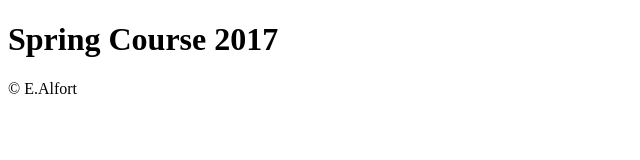
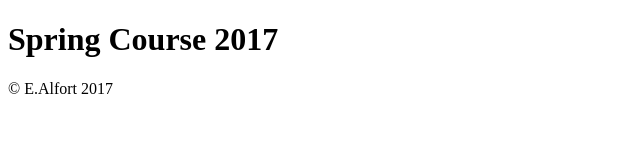
Before and after one commit to EMPYREA/spring2017, a plain HTML site: page day1/index.html in a window 1280 px wide. Shown: the full height of the page, 0-640 px from the left. Drawn offline with Linux system fonts and the light colour scheme.

Commit message:
insert copyright.

```diff
--- a/day1/index.html
+++ b/day1/index.html
@@ -16,7 +16,7 @@
 	<script src="js/day1.js"></script>
 </body>
 <div class=footer>
-	&copy E.Alfort
+	&copy E.Alfort 2017
 </div>
 
 </html>
```
